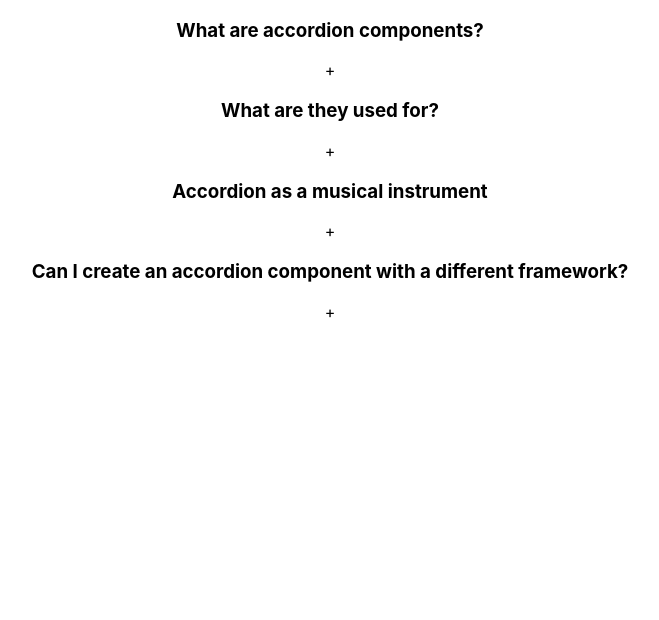
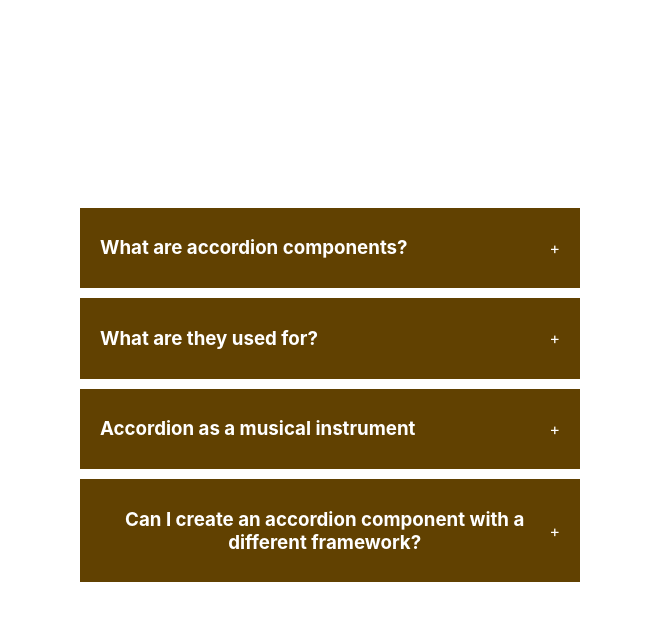
Before and after one commit to mathebulansuku/20-reactjs-projects, a React (Create React App) app: page / in a window 1280 px wide. Shown: the top 620 px of the page, without its empty margins (310-969 px from the left). Built offline with nearby package versions, Linux system fonts and the light colour scheme.

Commit message:
style and functionality added

```diff
--- a/src/components/accordion/Accordion.jsx
+++ b/src/components/accordion/Accordion.jsx
@@ -1,18 +1,30 @@
 import { useState } from "react";
 import data from "./data";
+import "./style.css";
 
 export default function Accordion() {
   const [selected, setSelected] = useState(null);
+
+  function handleSingleSelection(getCurrentId) {
+    setSelected(getCurrentId === selected ? null : getCurrentId);
+  }
+
   return (
     <div className="wrapper">
       <div className="accordion">
         {data && data.length > 0 ? (
           data.map((dataItem) => (
             <div className="item">
-              <div className="title">
+              <div
+                onClick={() => handleSingleSelection(dataItem.id)}
+                className="title"
+              >
                 <h3>{dataItem.question}</h3>
                 <span>+</span>
               </div>
+              {selected === dataItem.id ? (
+                <div className="content">{dataItem.answer}</div>
+              ) : null}
             </div>
           ))
         ) : (
--- a/src/components/accordion/style.css
+++ b/src/components/accordion/style.css
@@ -0,0 +1,29 @@
+.wrapper {
+  display: flex;
+  height: 100vh;
+  width: 100vw;
+  justify-content: center;
+  align-items: center;
+}
+
+.accordion {
+  width: 500px;
+}
+
+.item {
+  background: #614101;
+  margin-bottom: 10px;
+  padding: 10px 20px;
+}
+
+.title {
+  color: #ffffff;
+  display: flex;
+  justify-content: space-between;
+  align-items: center;
+  cursor: pointer;
+}
+
+.content {
+  color: #ffffff;
+}
```
